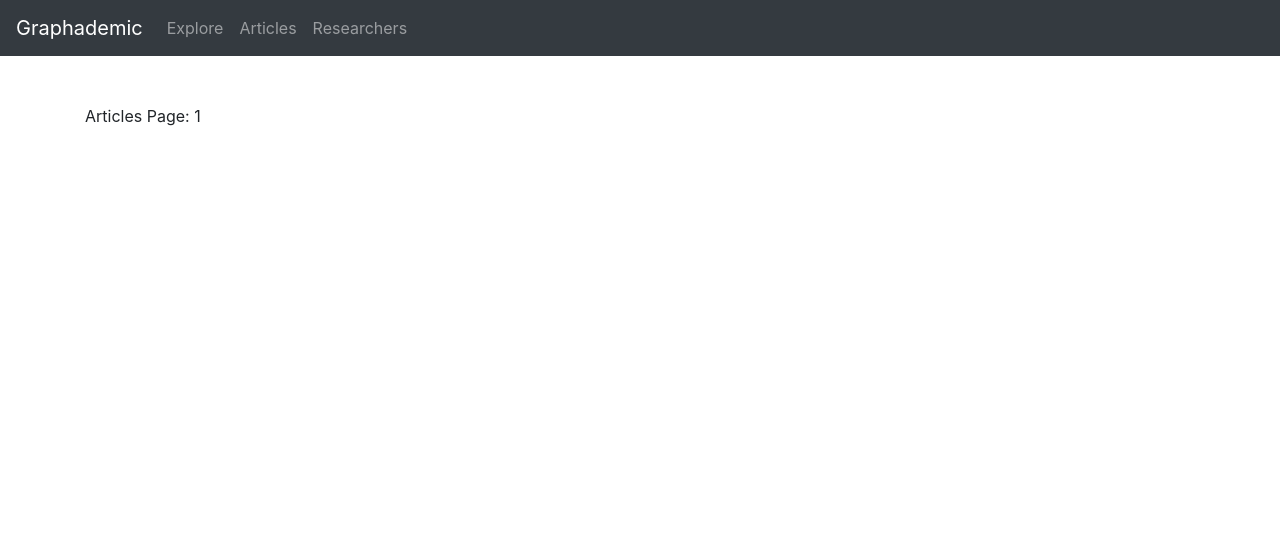
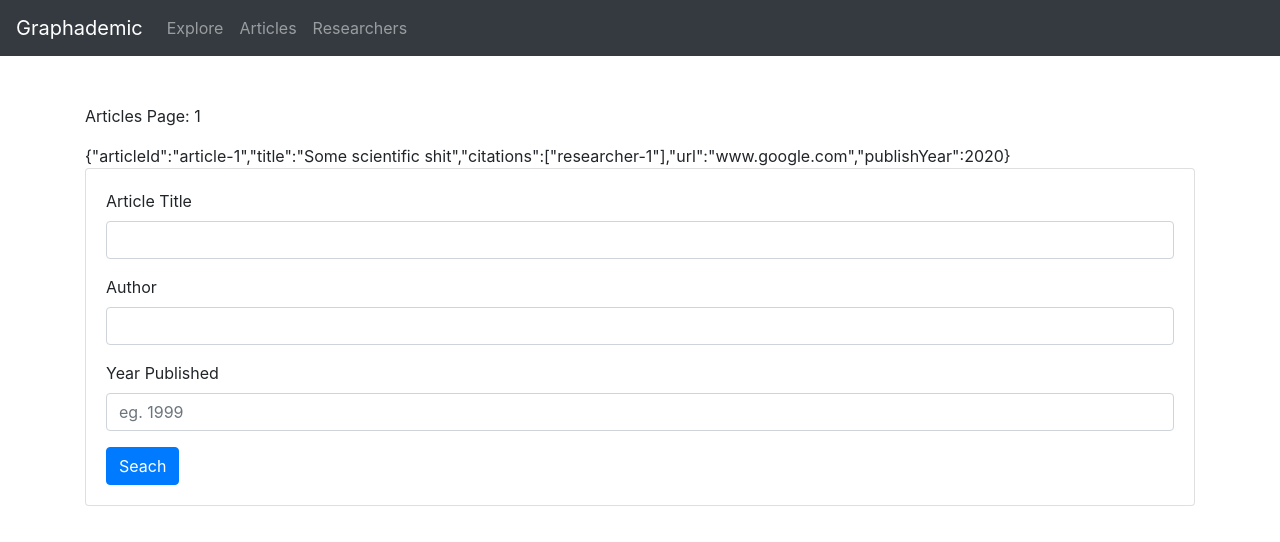
Before and after one commit to Roxanne1225/graphademic, a React (Create React App) app in the folder client/: page /articles/1 in a window 1280 px wide. Shown: the top 542 px of the page. Built offline with nearby package versions, Linux system fonts and the light colour scheme.

Commit message:
Implement articles filter ui

```diff
--- /dev/null
+++ b/client/src/api/ArticleClient.js
@@ -0,0 +1,8 @@
+import { articleFixture } from '../fixtures/articles'
+
+export function fetchArticleById(articleId) {
+  return new Promise((resolve, reject) => {
+    setTimeout(() => resolve(articleFixture), 1000)
+
+  })
+}
--- /dev/null
+++ b/client/src/components/articles/ArticleFilterForm.js
@@ -0,0 +1,60 @@
+import React, { useState } from 'react'
+
+import Button from 'react-bootstrap/Button'
+import Card from 'react-bootstrap/Card'
+import Form from 'react-bootstrap/Form'
+
+const ArticleFilterForm = ({ onSubmit }) => {
+  const [articleQuery, setArticleQuery] = useState({})
+
+  const makeHandleChange = field => e => {
+    setArticleQuery({
+      ...articleQuery,
+      [field]: e.target.value
+    })
+  }
+
+  const handleSubmit = () => {
+    onSubmit(articleQuery)
+  }
+
+  return (
+    <Card>
+      <Card.Body>
+        <Form>
+          <Form.Group controlId="formBasicEmail">
+            <Form.Label>Article Title</Form.Label>
+            <Form.Control
+              type="text"
+              onChange={makeHandleChange('title')}
+            />
+          </Form.Group>
+          <Form.Group controlId="formBasicPassword">
+            <Form.Label>Author</ Form.Label>
+            <Form.Control
+              type="text"
+              onChange={makeHandleChange('author')}
+            />
+          </Form.Group>
+          <Form.Group controlId="formBasicCheckbox">
+            <Form.Label>Year Published</Form.Label>
+            <Form.Control
+              onChange={makeHandleChange('yearPublished')}
+              type="text"
+              placeholder="eg. 1999"
+            />
+          </Form.Group>
+          <Button
+            onClick={handleSubmit}
+            variant="primary"
+            type="submit"
+          >
+            Seach
+          </Button>
+        </Form>
+      </Card.Body>
+    </Card>
+  )
+}
+
+export default ArticleFilterForm
--- a/client/src/containers/ArticlesContainer.js
+++ b/client/src/containers/ArticlesContainer.js
@@ -3,11 +3,22 @@ import { useParams } from "react-router-dom";
 
 import Container from 'react-bootstrap/Container'
 
+import { useFetch } from '../hooks/useFetch'
+import { fetchArticleById } from '../api/ArticleClient'
+
+import ArticleFilterForm from '../components/articles/ArticleFilterForm'
+
 const ArticlesContainer = () => {
   const { articleId } = useParams()
+
+  const { isReceived, data: article } =
+    useFetch(fetchArticleById, articleId)
+
   return (
     <Container className='pt-5'>
       <p>Articles Page: {articleId || 'no articleId given'}</p>
+      {articleId && isReceived && JSON.stringify(article)}
+      <ArticleFilterForm />
     </Container>
   )
 }
--- /dev/null
+++ b/client/src/fixtures/articles.js
@@ -0,0 +1,7 @@
+export const articleFixture = {
+  articleId: 'article-1',
+  title: 'Some scientific shit',
+  citations: ['researcher-1'],
+  url: 'www.google.com',
+  publishYear: 2020
+}
--- /dev/null
+++ b/client/src/hooks/useFetch.js
@@ -0,0 +1,28 @@
+import { useState, useEffect } from 'react'
+
+/**
+ * Wrapper for making api requests within React components
+ *
+ * @param {function} fetcher a function which returns a Promise
+ * @param  {...any} params the params passed to fetcher
+ */
+export function useFetch(fetcher, ...params) {
+  const [isReceived, setIsRecieved] = useState(false)
+  const [data, setData] = useState(null)
+
+  useEffect(() => {
+    async function request() {
+      const data = await fetcher(...params)
+
+      setData(data)
+      setIsRecieved(true)
+    }
+
+    request()
+  }, [])
+
+  return {
+    isReceived,
+    data
+  }
+}
```
